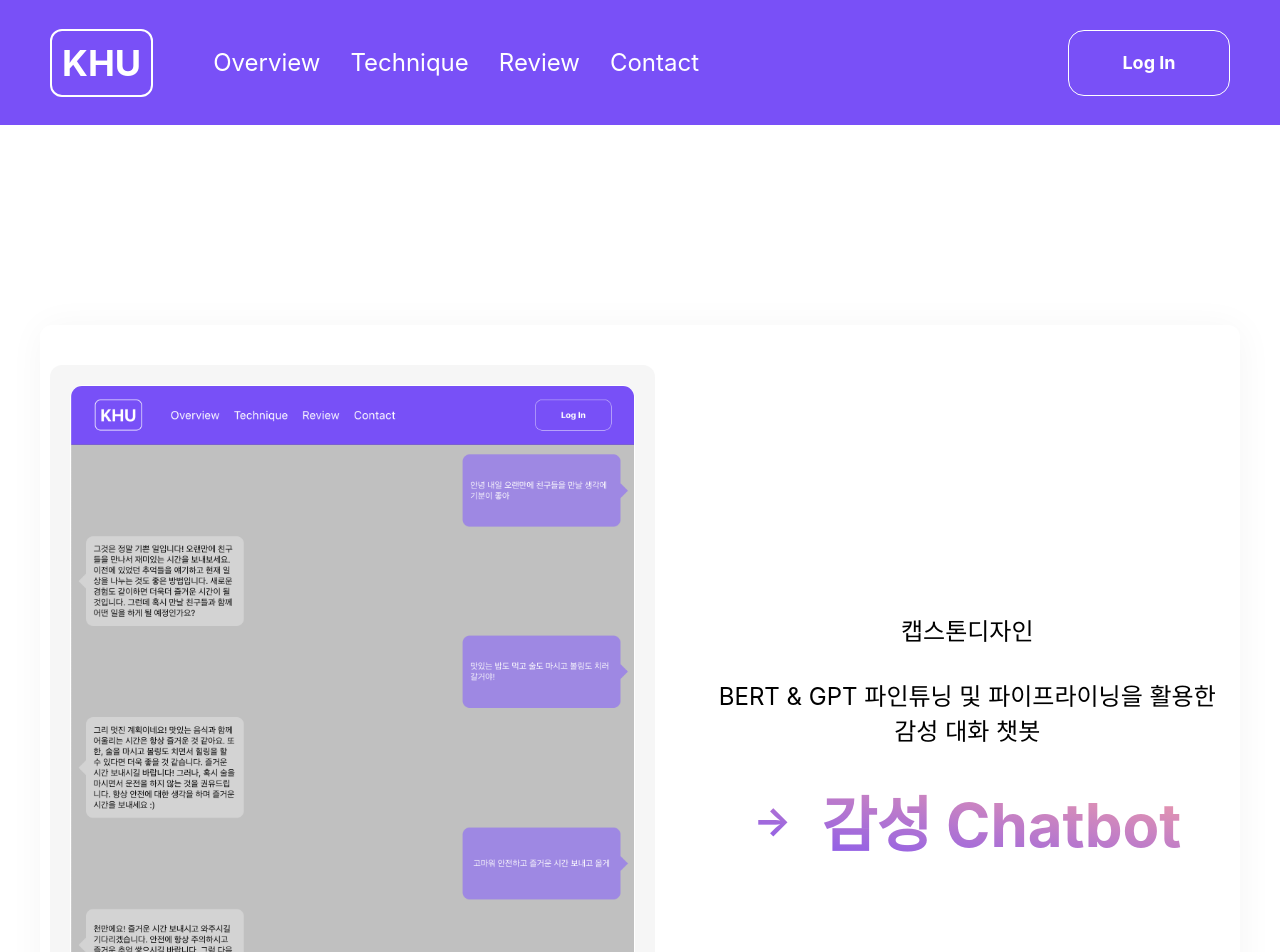
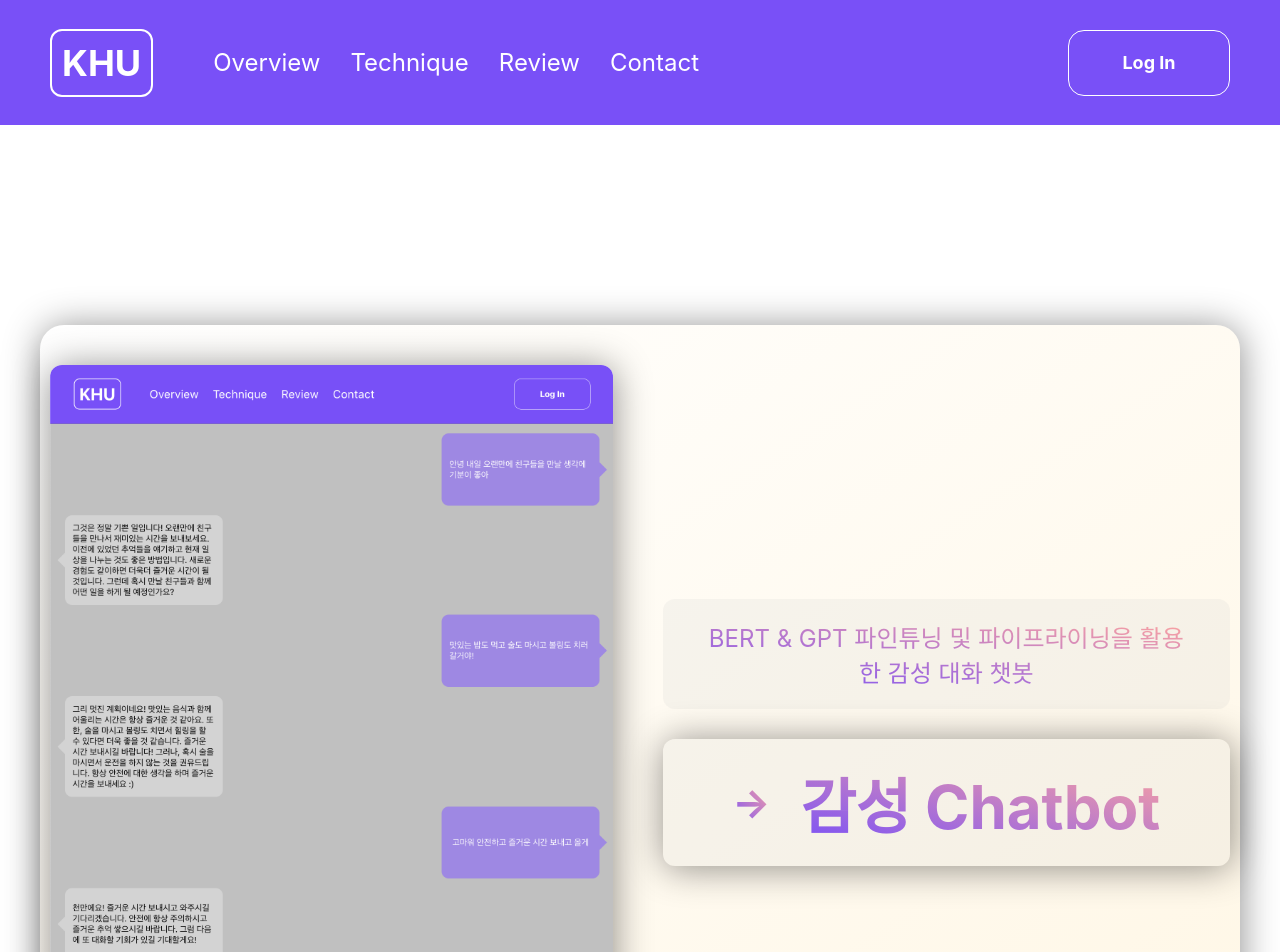
Before and after one commit to khucd-pringles/emotion-helper-web, a React (Create React App) app: page / in a window 1280 px wide. Shown: the top 952 px of the page. Built offline with nearby package versions, Linux system fonts and the light colour scheme; the HTML template or start-up script is replaced by a standard one.

Commit message:
server api edit

```diff
--- a/src/view/router/main/Main.js
+++ b/src/view/router/main/Main.js
@@ -13,8 +13,11 @@ function Main(props) {
                         <img src={serviceCapture} alt="" className="banner-img"/>
                     </div>
                     <div className="banner-text-wrapper">
-                        <div className="banner-text-row">캡스톤디자인</div>
-                        <div className="banner-text-row big bold">BERT & GPT 파인튜닝 및 파이프라이닝을 활용한 감성 대화 챗봇</div>
+                        <div className="banner-text-row big bold">
+                            <div className="banner-text">
+                                BERT & GPT 파인튜닝 및 파이프라이닝을 활용한 감성 대화 챗봇
+                            </div>
+                        </div>
                         <div className="banner-text-row-result">
                             <div className="result-img-wrapper">-></div>
                             <div className="banner-text">감성 Chatbot</div>
--- a/src/view/router/main/style/Main.scss
+++ b/src/view/router/main/style/Main.scss
@@ -23,22 +23,24 @@
     width: 100%;
     margin: 100px 0;
     padding:40px 10px;
-    border-radius: 12px;
-    box-shadow:1px 2px 37px rgba(0,0,0,.044);
+    border-radius: 24px;
+    box-shadow:1px 2px 37px rgba(0,0,0,0.44);
+    background-image:linear-gradient(to bottom right, rgba(255,255,255,0.2), rgba(255, 173, 0, 0.1));
     .banner-wrapper{
       display: flex;
       justify-content: center;
 
       .banner-img-wrapper{
         margin-right: 50px;
-        padding:20px;
-        border-radius: 12px;
-        background-color: rgba(192,192,192,0.15);
         .banner-img{
           height: 700px;
           object-fit: contain;
           border-radius: 12px;
-          border:1px solid white;
+          box-shadow:1px 2px 37px rgba(0,0,0,0.44);
+        }
+        .banner-img:hover{
+          transform:scale(1.05);
+          transition : all 300ms ease-in;
         }
       }
       .banner-text-wrapper{
@@ -49,9 +51,18 @@
         .banner-text-row{
           text-align: center;
           font-size: 24px;
+          padding: 20px 40px;
+          background-color: rgba(192,192,192,0.15);
+          border-radius: 12px;
+
           &.bold{
             font-size:24px;
             margin:30px 0;
+          }
+          .banner-text{
+            background: linear-gradient(to right top, #7950f7, #ffa69e);
+            color: transparent;
+            -webkit-background-clip: text;
           }
         }
         .banner-text-row-result{
@@ -59,15 +70,24 @@
           justify-content: center;
           align-items: center;
           font-weight: bold;
-          background: linear-gradient(to right top, #7950f7, #ffa69e);
-          color: transparent;
-          -webkit-background-clip: text;
+          padding: 20px 40px;
+          background-color: rgba(192,192,192,0.15);
+          border-radius: 12px;
+          box-shadow:1px 2px 37px rgba(0,0,0,0.44);
+
           .result-img-wrapper{
             margin-right: 30px;
             font-size: 40px;
+            border-radius: 12px;
+            background: linear-gradient(to right top, #7950f7, #ffa69e);
+            color: transparent;
+            -webkit-background-clip: text;
           }
           .banner-text{
             font-size: 60px;
+            background: linear-gradient(to right top, #7950f7, #ffa69e);
+            color: transparent;
+            -webkit-background-clip: text;
           }
         }
       }
--- a/src/view/router/service/Service.js
+++ b/src/view/router/service/Service.js
@@ -4,6 +4,9 @@ import "./style/Service.scss";
 
 function Service(props) {
   const [responseText, setResponseText] = useState([]);
+  const [responseEmotion, setResponseEmotion] = useState([]);
+
+  const [responseData, setResponseData] = useState([]);
   const [textValue, setTextValue] = useState("");
   const [chatList, setChatList] = useState([]);
 
@@ -12,19 +15,17 @@ function Service(props) {
       .post("http://127.0.0.1:5000/predict", { text: textValue } )
       .then((response) => {
         console.log(response)
-        setResponseText((prevResponseText) => [
-          ...prevResponseText,
-          response.data.result,
-        ]);
-        chatList.push(response.data.result);
+
+        setResponseData((prevResponseData) => [
+            ...prevResponseData,
+            response.data
+        ])
+        chatList.push(response.data);
       })
       .catch((error) => {
         console.error(error);
       });
   };
-
-
-
 
   const onTypeEnter = (e) => {
     e.preventDefault();
@@ -53,11 +54,14 @@ function Service(props) {
                           </div>
                       </div>
                   :
-                      <div className={"model-chat-row-wrapper"} key={index}>
-                          <div className="model-chat-box">
-                              {li}
+                      <>
+                          <div className="emotion-wrapper">Bert가 분석한 User 감정 : {li.feel}</div>
+                          <div className={"model-chat-row-wrapper"} key={index}>
+                              <div className="model-chat-box">
+                                  {li.result}
+                              </div>
                           </div>
-                      </div>
+                      </>
                   }
               </>
           );
--- a/src/view/router/service/style/Service.scss
+++ b/src/view/router/service/style/Service.scss
@@ -17,12 +17,15 @@
     background-color: silver;
     overflow-y: scroll;
 
+    .emotion-wrapper{
+      margin-left: 40px;
+    }
     .model-chat-row-wrapper{
       display: flex;
       justify-content: flex-start;
       align-items: center;
       width: 100%;
-      margin: 20px 0;
+      margin-bottom: 20px;
     }
 
     .user-chat-row-wrapper{
```
